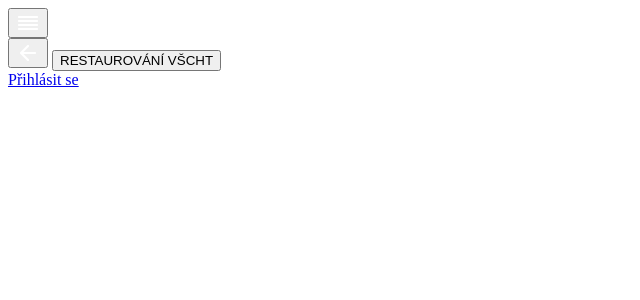
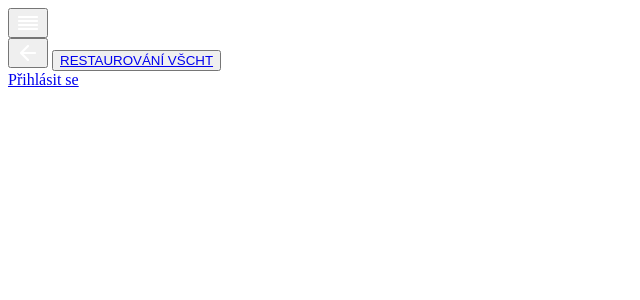
Before and after one commit to VSCHT/restaurovani, a Python web app: template ui/components/templates/components/Navbar.jinja in a window 1280 px wide. Shown: the top 300 px of the page, without its empty margins (0-640 px from the left). Run offline with Jinja, Linux system fonts and the light colour scheme; the template is opened without the code that fills it, so the values that code supplies are empty.

Commit message:
small issues

```diff
--- a/ui/components/templates/components/Navbar.jinja
+++ b/ui/components/templates/components/Navbar.jinja
@@ -26,9 +26,10 @@
         />
       </button>
 
-      <a class="item" href="/">
-        <button class="ui button">RESTAUROVÁNÍ VŠCHT</button>
-      </a>
+      <button class="ui button">
+        <a class="item" href="/">RESTAUROVÁNÍ VŠCHT</a>
+      </button>
+
     </div>
     <div class="right menu">
       {%- if config.ACCOUNTS and current_user.is_authenticated %}
--- a/ui/objects/semantic-ui/js/objects/editform/components/MoreInfo.jsx
+++ b/ui/objects/semantic-ui/js/objects/editform/components/MoreInfo.jsx
@@ -14,7 +14,6 @@ export const MoreInfo = ({ activeIndex, handleActive, category }) => {
       includesPaths={[
         `${fieldPath}.colors`,
         `${fieldPath}.fabricationTechnologies`,
-        `${fieldPath}.materialType`,
         `${fieldPath}.secondaryMaterialTypes`,
       ]}
       label="Další údaje"
--- a/ui/objects/semantic-ui/js/objects/editform/components/RestorationWork.jsx
+++ b/ui/objects/semantic-ui/js/objects/editform/components/RestorationWork.jsx
@@ -27,7 +27,6 @@ export const RestorationWork = ({
   setFieldTouched,
 }) => {
   const fieldPath = "metadata.restorationWork";
-
   return (
     <AccordionField
       includesPaths={[
@@ -70,7 +69,8 @@ export const RestorationWork = ({
                 editorConfig={{
                   toolbar:
                     "bold italic | bullist numlist | outdent indent | undo redo",
-                  valid_elements: "strong,b,div,br,p,i,li",
+                  valid_elements:
+                    "a,abbr,acronym,b,blockquote,br,code,div,table,tbody,td,th,tr,em,h1,h2,h3,h4,h5,i,li,ol,p,pre,span,strike,strong,sub,sup,u,ul",
                 }}
                 onBlur={async (event, editor) => {
                   const cleanedContent = await sanitizeInput(
```
Also changed, not shown: 1 other file.
